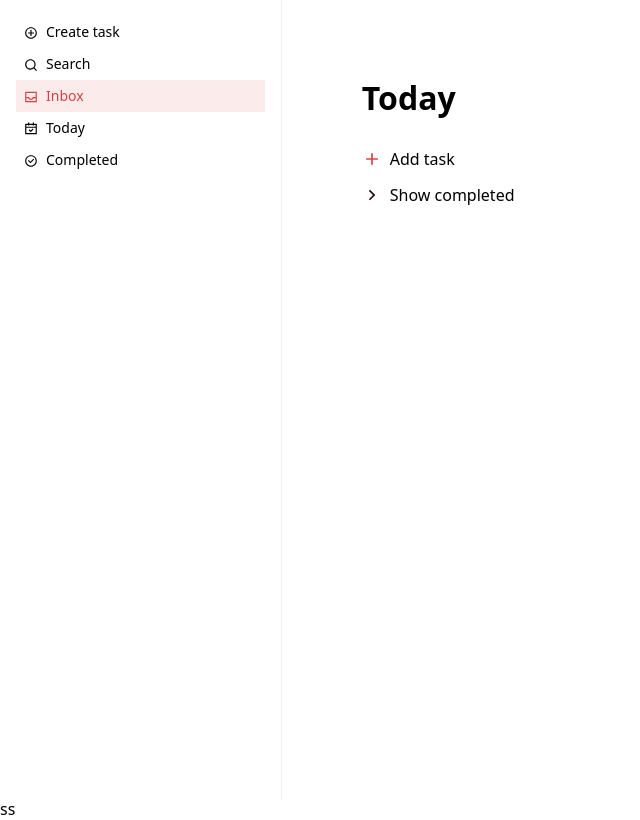
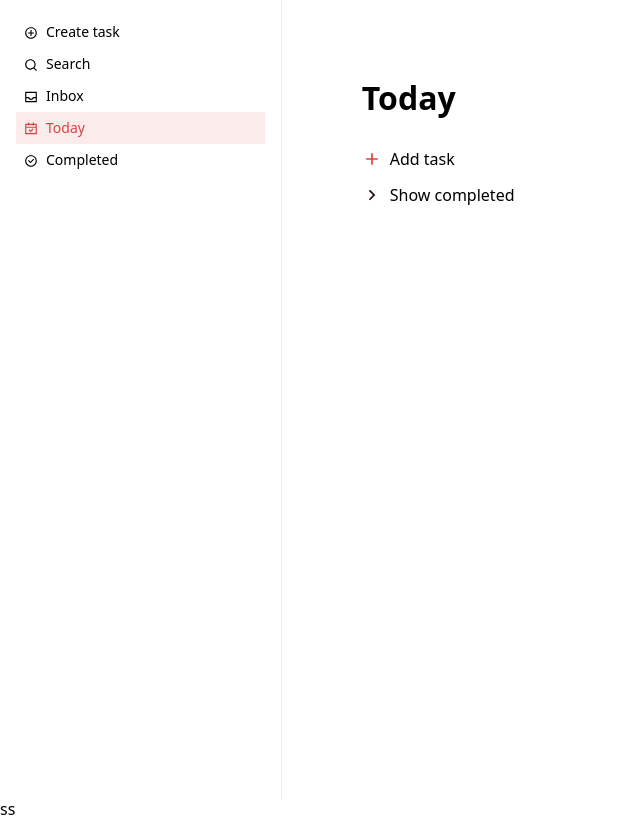
Before and after one commit to AltanfizGenity/TodoMastery, a SvelteKit app: page /app/today in a window 1280 px wide. Shown: the whole page, without its empty margins (0-640 px from the left). Built offline with nearby package versions, Linux system fonts and the light colour scheme.

Commit message:
fix: the sidebar action active state is updated on page mount instead clicking the action

```diff
--- a/src/app.d.ts
+++ b/src/app.d.ts
@@ -6,7 +6,7 @@ import type { Component } from 'svelte';
 declare global {
 	type LuxonTime = DateTime;
 	type SvelteComponent = Component;
-	type AppPage = 'inbox' | 'today' | 'completed';
+	type AppPage = 'inbox' | 'today' | 'completed' | 'none';
 }
 
 export {};
--- a/src/lib/data/app/sidebar.ts
+++ b/src/lib/data/app/sidebar.ts
@@ -35,7 +35,6 @@ export const sidebarActions: SidebarActionData[] = [
 		Icon: InboxIcon,
 		clickHandler: () => {
 			goto('/app/inbox');
-			currentAppPage.set('inbox');
 		}
 	},
 	{
@@ -44,7 +43,6 @@ export const sidebarActions: SidebarActionData[] = [
 		Icon: TodayIcon,
 		clickHandler: () => {
 			goto('/app/today');
-			currentAppPage.set('today');
 		}
 	},
 	{
@@ -53,7 +51,6 @@ export const sidebarActions: SidebarActionData[] = [
 		Icon: CompletedIcon,
 		clickHandler: () => {
 			goto('/app/completed');
-			currentAppPage.set('completed');
 		}
 	}
 ];
--- a/src/lib/stores/app.store.ts
+++ b/src/lib/stores/app.store.ts
@@ -7,7 +7,7 @@ export let quickFormState = writable<QuickFormState>({
 	date: null
 });
 
-export let currentAppPage = writable<AppPage>('inbox');
+export let currentAppPage = writable<AppPage>('none');
 export let isSearchboxOpen = writable<boolean>(false);
 export let isTodoFormOpen = writable<boolean>(false);
 export let isShowCompleteTodo = writable<boolean>(false);
--- a/src/routes/app/today/+page.svelte
+++ b/src/routes/app/today/+page.svelte
@@ -3,13 +3,18 @@
 	import QuickAddButton from '$lib/components/buttons/AddButton.svelte';
 	import QuickForm from '$lib/components/forms/QuickForm.svelte';
 	import CompletedTodoListView from '$lib/components/todo/CompletedTodoListView.svelte';
-	import { quickFormState, uncompletedTodos } from '$lib/stores/app.store';
+	import { currentAppPage, quickFormState, uncompletedTodos } from '$lib/stores/app.store';
 	import { openDefaultQuickForm } from '$lib/utils/app.utils';
 	import { isToday } from '$lib/utils/date';
 	import { DateTime } from 'luxon';
+	import { onMount } from 'svelte';
 
 	let todayTodos = $derived.by(() => {
 		return $uncompletedTodos.filter((todos) => todos.date && isToday(todos.date));
+	});
+
+	onMount(() => {
+		currentAppPage.set('today');
 	});
 </script>
 
```
Also changed, not shown: src/routes/app/inbox/+page.svelte (+6 -1 lines).
